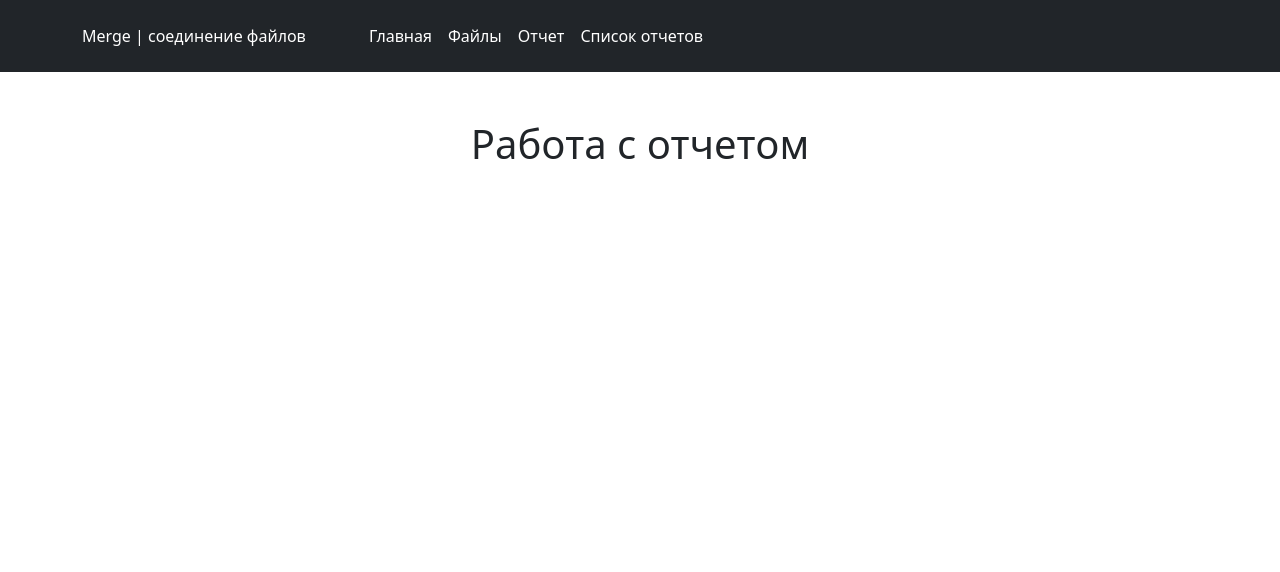
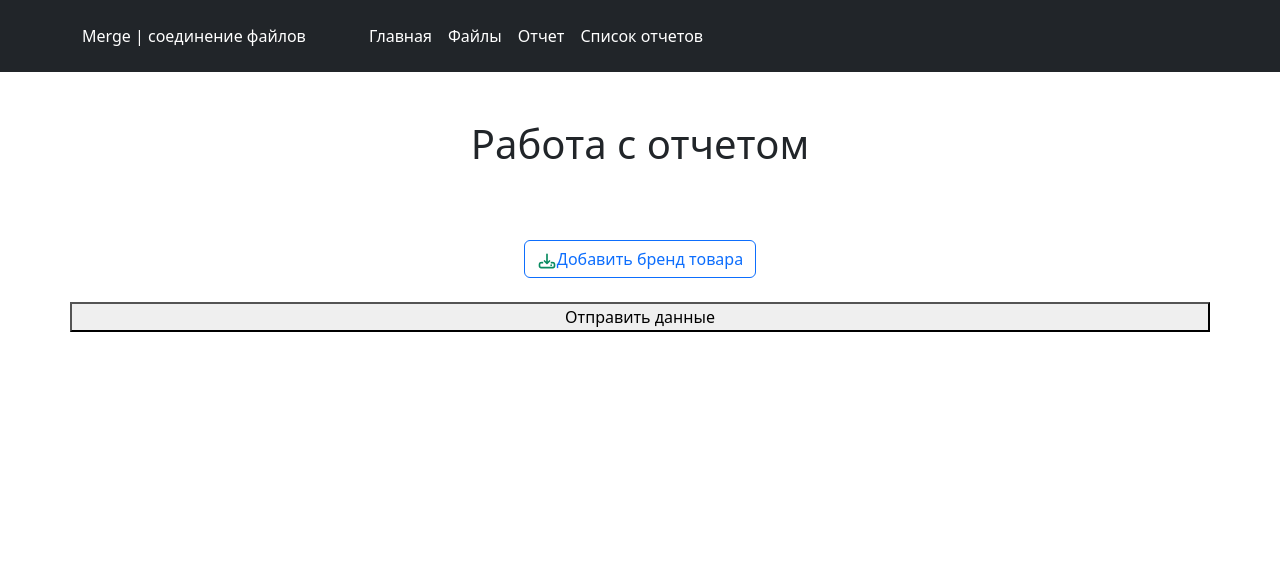
Before and after one commit to suvorovjr/merge_tables, a Django app: template report/templates/report/report_detail.html in a window 1280 px wide. Shown: the top 572 px of the page. Run offline with Django 5.2, Linux system fonts and the light colour scheme; the template is opened without the code that fills it, so the values that code supplies are empty; data comes from the database, SQL or seed files in the repository; parts of the project's set-up code (start-up, migrations or seed data) failed here and were passed over; some libraries are stand-ins or nearby versions.

Commit message:
add changes in detail template

```diff
--- a/common/templates/base.html
+++ b/common/templates/base.html
@@ -40,5 +40,6 @@
     </footer>
 </div>
 <script src="{% static 'js/bootstrap.bundle.min.js' %}"></script>
+<script src="{% static 'js/my_script.js' %}"></script>
 </body>
 </html>
--- a/report/templates/report/report_detail.html
+++ b/report/templates/report/report_detail.html
@@ -5,8 +5,14 @@
     <div class="container mt-4">
         <h1 class="text-center m-5">Работа с отчетом {{ object.file }}</h1>
         <div class="row mt-3">
-            <div class="col-12 mt-3">
+            <div class="col-12 mt-3 text-center">
+                <button id="addBrandBtn" class="btn btn-outline-primary m-2 mx-auto"><img
+                        src="{% static 'imagine/download_logo.svg' %}" alt="My Image" width="20" height="20"/>Добавить
+                    бренд товара
+                </button>
             </div>
+            <div class="col-12 mt-3 mx-auto" id="brandsContainer"></div>
+            <button id="submitBtn">Отправить данные</button>
         </div>
     </div>
 </main>
```
